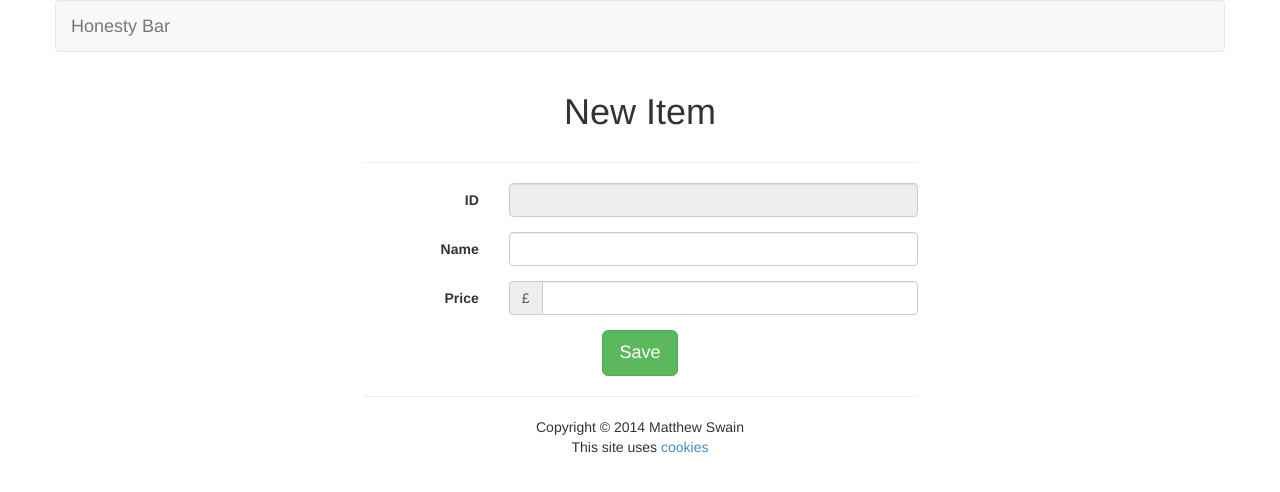
After one commit to matthewswain/HonestyShop, a Flask app: template templates/items_new_new.html in a window 1280 px wide. The commit adds this page. Shown: the top 492 px of the page. Run offline with Flask 2, Linux system fonts and the light colour scheme; the template is opened without the code that fills it: values that come from a table or form of the project are taken from there, others are empty; some libraries are stand-ins or nearby versions.

Commit message:
Added first wtforms use. Need to transition existing forms.

```diff
--- a/app.py
+++ b/app.py
@@ -2,8 +2,10 @@ from flask import Flask, render_template, url_for, request, redirect, session, m
 from functools import wraps
 from database import session as db
 from models import User, Item, Purchase, ActivationToken, PasswordToken
+from forms import ItemForm
 from security import Authentication, Email
 from configobj import ConfigObj
+
 
 config = ConfigObj('app.config')
 app = Flask(__name__)
@@ -192,7 +194,7 @@ def items_new():
         return render_template('items_new.html', data=data)
 
 
-@app.route('/items/edit/<item_id>', methods=['GET','POST'])
+@app.route('/items/edit/<item_id>/', methods=['GET','POST'])
 @login_required
 @group_required(['admin'])
 def items_edit(item_id):
@@ -218,6 +220,22 @@ def items_edit(item_id):
         data['item'] = Item.query.filter(Item.id==item_id).first()
         return render_template('items_edit.html', data=data)
 
+@app.route('/items/new/new/', methods=['GET','POST'])
+@login_required
+@group_required(['admin'])
+def items_new_new():
+    form = ItemForm(request.form)
+    if request.method == 'POST' and form.validate():
+        item = Item(form.name.data, form.price.data)
+        db.add(item)
+        db.commit()
+        return redirect(url_for('items'))
+    else:
+        data = {}
+        data['nav_urls'] = get_urls()
+        data['active_url'] = url_for('items_new_new')
+        return render_template('items_new_new.html', form=form, data=data)
+
 @app.teardown_appcontext
 def shutdown_session(exception=None):
     db.remove()
--- a/database.py
+++ b/database.py
@@ -31,15 +31,15 @@ def init_db():
     session.add(second_user)
     session.commit()
 
-    coke = models.Item('Coke', 45)
+    coke = models.Item('Coke', 0.45)
     session.add(coke)
     session.commit()
 
-    kitkat = models.Item('KitKat', 25)
+    kitkat = models.Item('KitKat', 0.25)
     session.add(kitkat)
     session.commit()
 
-    twix = models.Item('Twix', 40)
+    twix = models.Item('Twix', 0.40)
     session.add(twix)
     session.commit()
 
--- /dev/null
+++ b/forms.py
@@ -0,0 +1,6 @@
+from wtforms import Form, BooleanField, StringField, DecimalField, IntegerField, validators
+
+class ItemForm(Form):
+	id = IntegerField('ID')
+	name = StringField('Name', [validators.InputRequired()])
+	price = DecimalField('Price', [validators.InputRequired()], places=2, rounding=None)
--- a/templates/buy.html
+++ b/templates/buy.html
@@ -13,7 +13,7 @@
 				<div class="col-md-9">
 					<select name="item_id" id="item_id" class="form-control" placeholder="Select item">
 						{% for item in data['items'] %}
-							<option value="{{ item.id }}">{{ item.name }} ({{ item.price }})</option>
+							<option value="{{ item.id }}">{{ item.name }} - £{{ item.price }}</option>
 						{% endfor %}
 					</select>
 				</div>
--- a/templates/history.html
+++ b/templates/history.html
@@ -6,9 +6,9 @@
 <h1 class="text-center">History</h1>
 <table class="table table-striped table-hover">
 	<tr>
-		<th>Timestamp</th>
-		<th>Item</th>
-		<th>Price (pence)</th>
+		<th class="col-xs-4">Timestamp</th>
+		<th class="col-xs-4">Item</th>
+		<th class="col-xs-4">Price (£)</th>
 	</tr>
 	{% for purchase in data['purchases'] %}
 		<tr>
--- /dev/null
+++ b/templates/items_new_new.html
@@ -0,0 +1,59 @@
+{% extends 'base.html' %}
+{% block body %}
+
+<div class="row">
+	<div class="col-sm-6 col-sm-offset-3">
+		<h1 class="text-center">New Item</h1>
+		<hr>
+		<form class="form-horizontal" target="" method="POST" id="item_form">
+			<div class="form-group">
+				<div class="col-md-3">
+					<label class="control-label" for="id">ID</label>
+				</div>
+				<div class="col-md-9">
+					{{ form.id(class_='form-control', disabled='true') }}
+				</div>
+			</div>
+			<div class="form-group">
+				<div class="col-md-3">
+					<label class="control-label" for="name">Name</label>
+				</div>
+				<div class="col-md-9">
+					{{ form.name(class_='form-control') }}
+				</div>
+			</div>
+			{% if form.name.errors %}
+        		{% for error in form.name.errors %}
+        		<div class="col-md-3"></div>
+        		<div class="col-md-9">
+					<div class="alert alert-danger text-center" role="alert">Name: {{ error }}</div>
+				</div>
+        		{% endfor %}
+    		{% endif %}
+			<div class="form-group">
+				<div class="col-md-3">
+					<label class="control-label" for="price">Price</label>
+				</div>
+				<div class="col-md-9">
+					<div class="input-group">
+	  					<span class="input-group-addon">£</span>
+						{{ form.price(class_='form-control') }}
+					</div>
+				</div>
+			</div>
+			{% if form.price.errors %}
+        		{% for error in form.price.errors %}
+        		<div class="col-md-3"></div>
+        		<div class="col-md-9">
+        			<div class="alert alert-danger text-center" role="alert">Price: {{ error }}</div>
+        		</div>
+        		{% endfor %}
+    		{% endif %}
+			<div class="text-center">
+				<button type="submit" id="submit_button" class="btn btn-success btn-lg">Save</button>
+			</div>
+		</form>
+		<hr>
+	</div>
+</div>
+{% endblock body %}
```
Also changed, not shown: models.py (+4 -5 lines).
